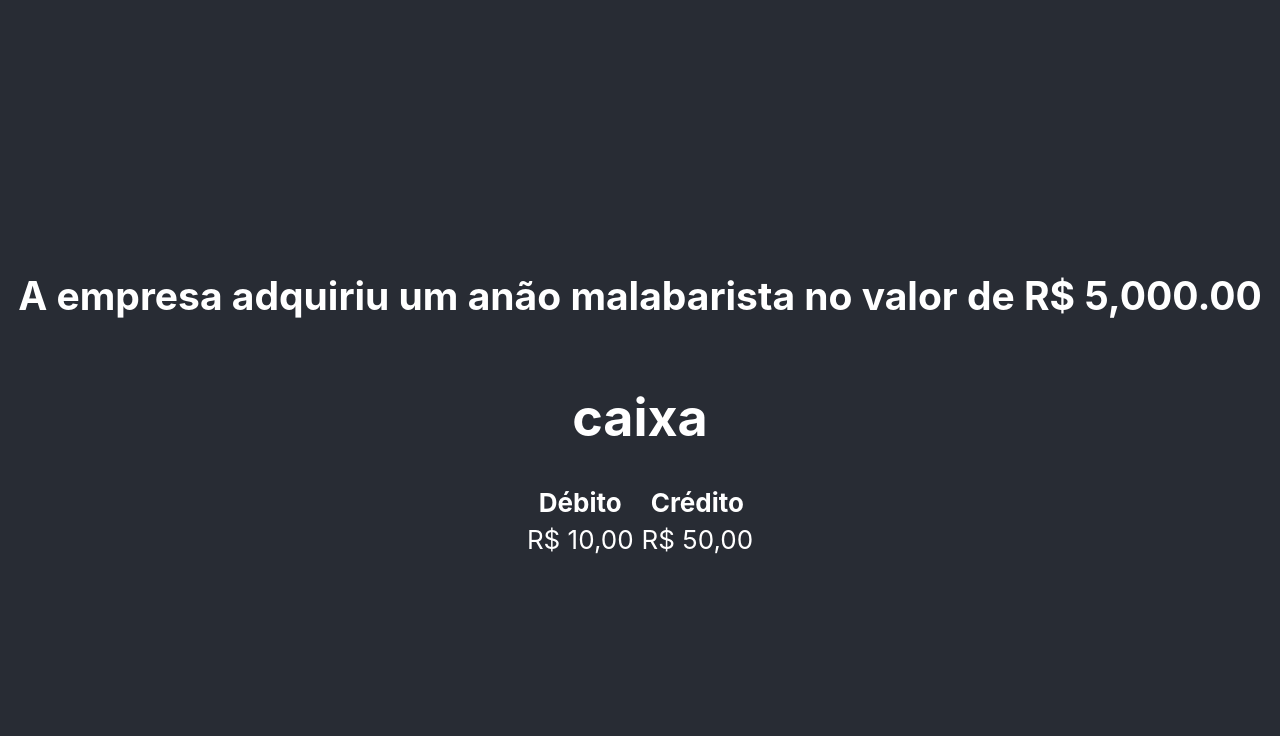
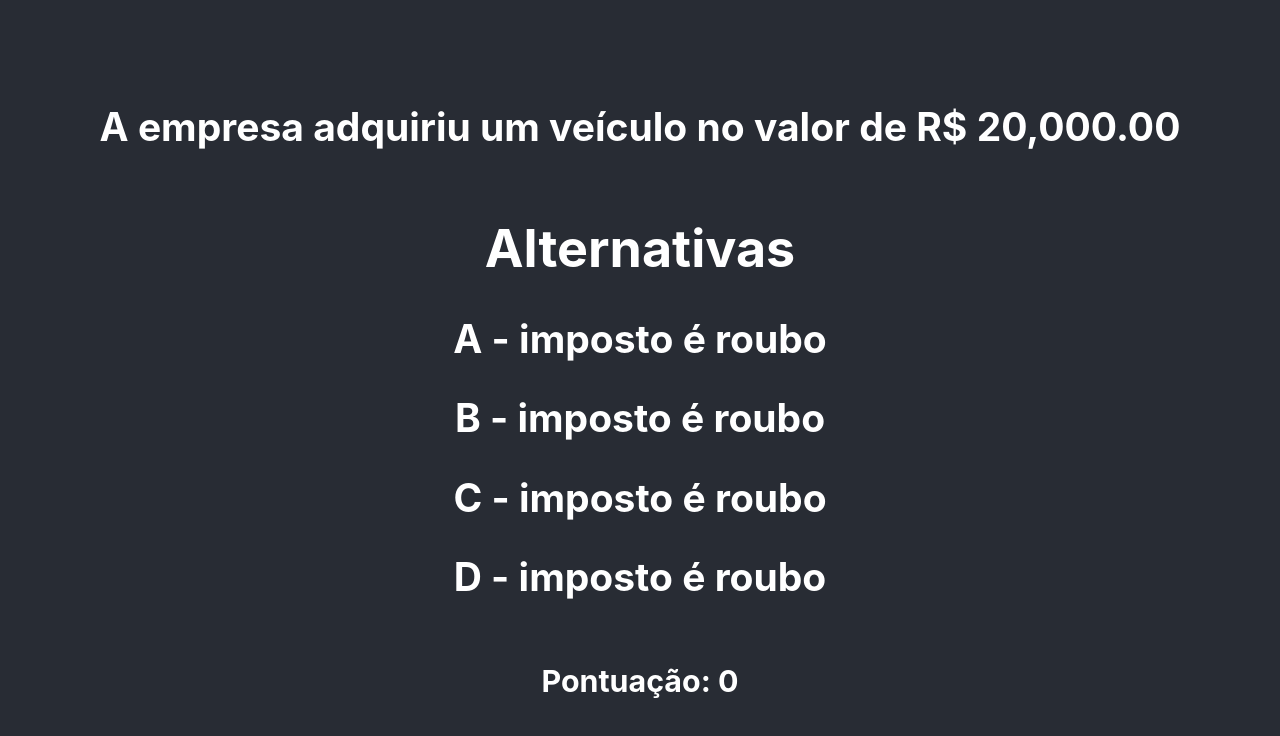
Before and after one commit to lucas-dolsan/razonetes, a React (Create React App) app: page / in a window 1280 px wide. Shown: the top 736 px of the page. Built offline with nearby package versions, Linux system fonts and the light colour scheme.

Commit message:
simplificação, possível versão final

```diff
--- a/src/App.js
+++ b/src/App.js
@@ -1,57 +1,108 @@
 import React, { Component } from 'react'
-
-import Caixa from './classes/razonete'
-import Pergunta from './classes/pergunta'
 import './App.css';
 
-const actionTypes = {
-  DEBITO: 'resposta/debito',
-  CREDITO: 'resposta/credito',
-}
+import Pergunta from './classes/pergunta'
+import RespostaForm from './classes/respostaForm';
 
-function _sum(array) {
-  return array.reduce((accumulator, total) => accumulator + total, 0)
+
+const alternativaTypes = {
+  A: 'resposta/A',
+  B: 'resposta/B',
+  C: 'resposta/C',
+  D: 'resposta/D',
 }
 
 export default class App extends Component {
   constructor(args) {
     super(args)
     this.state = {
-      debito: [10],
-      credito: [50],
-      indexPerguntaAtual: 1,
+      pontos: 0,
+      indexPerguntaAtual: 0,
       perguntas: [
         {
+          id: 1,
           texto: "A empresa adquiriu um veículo no valor de R$ 20,000.00 ",
-          valor: 200000,
-          respostaCorreta: actionTypes.CREDITO,
+          alternativas: [
+            { texto: 'A - imposto é roubo', opcao: alternativaTypes.A },
+            { texto: 'B - imposto é roubo', opcao: alternativaTypes.B },
+            { texto: 'C - imposto é roubo', opcao: alternativaTypes.C },
+            { texto: 'D - imposto é roubo', opcao: alternativaTypes.D },
+          ],
+          alternativaCorreta: alternativaTypes.A,
+          pontos: 10
         },
         {
+          id: 2,
           texto: "A empresa adquiriu um anão malabarista no valor de R$ 5,000.00 ",
-          valor: 5000,
-          respostaCorreta: actionTypes.CREDITO
+          alternativas: [
+            { texto: 'A - imposto é roubo', opcao: alternativaTypes.A },
+            { texto: 'B - imposto é roubo', opcao: alternativaTypes.B },
+            { texto: 'C - imposto é roubo', opcao: alternativaTypes.C },
+            { texto: 'D - imposto é roubo', opcao: alternativaTypes.D },
+          ],
+          alternativaCorreta: alternativaTypes.C,
+          pontos: 15
         },
         {
+          id: 3,
           texto: "A empresa foi assaltada, os assaltantes esvaziaram o caixa que continha R$ 1,500.00 ",
-          valor: 1500,
-          respostaCorreta: actionTypes.DEBITO
+          alternativas: [
+            { texto: 'A - imposto é roubo', opcao: alternativaTypes.A },
+            { texto: 'B - imposto é roubo', opcao: alternativaTypes.B },
+            { texto: 'C - imposto é roubo', opcao: alternativaTypes.C },
+            { texto: 'D - imposto é roubo', opcao: alternativaTypes.D },
+          ],
+          alternativaCorreta: alternativaTypes.D,
+          pontos: 20
+        },
+        {
+          id: 4,
+          texto: "A empresa adquiriu um veículo no valor de R$ 20,000.00 ",
+          alternativas: [
+            { texto: 'A - imposto é roubo', opcao: alternativaTypes.A },
+            { texto: 'B - imposto é roubo', opcao: alternativaTypes.B },
+            { texto: 'C - imposto é roubo', opcao: alternativaTypes.C },
+            { texto: 'D - imposto é roubo', opcao: alternativaTypes.D },
+          ],
+          alternativaCorreta: alternativaTypes.A,
+          pontos: 10
+        },
+        {
+          id: 5,
+          texto: "A empresa adquiriu um anão malabarista no valor de R$ 5,000.00 ",
+          alternativas: [
+            { texto: 'A - imposto é roubo', opcao: alternativaTypes.A },
+            { texto: 'B - imposto é roubo', opcao: alternativaTypes.B },
+            { texto: 'C - imposto é roubo', opcao: alternativaTypes.C },
+            { texto: 'D - imposto é roubo', opcao: alternativaTypes.D },
+          ],
+          alternativaCorreta: alternativaTypes.C,
+          pontos: 15
+        },
+        {
+          id: 6,
+          texto: "A empresa foi assaltada, os assaltantes esvaziaram o caixa que continha R$ 1,500.00 ",
+          alternativas: [
+            { texto: 'A - imposto é roubo', opcao: alternativaTypes.A },
+            { texto: 'B - imposto é roubo', opcao: alternativaTypes.B },
+            { texto: 'C - imposto é roubo', opcao: alternativaTypes.C },
+            { texto: 'D - imposto é roubo', opcao: alternativaTypes.D },
+          ],
+          alternativaCorreta: alternativaTypes.D,
+          pontos: 20
         },
       ],
     }
   }
 
 
-  debitar(valor) {
+  pontuar(valor) {
     this.setState(prevState => {
-      return { debito: [...prevState.debito, valor] }
+      return { pontos: prevState.pontos + valor }
     })
   }
 
-  creditar(valor) {
-    this.setState(prevState => {
-      return { credito: [...prevState.credito, valor] }
-    })
-  }
+
 
   avancarPergunta() {
     if (this.state.indexPerguntaAtual !== this.state.perguntas.length - 1) {
@@ -63,18 +114,14 @@ export default class App extends Component {
     }
   }
 
-  retornarPergunta() {
-    this.setState(prevState => {
-      if (this.state.indexPerguntaAtual > 0) {
-        return { indexPerguntaAtual: prevState.indexPerguntaAtual - 1 }
-      } else {
-        alert('não viaja, não da de voltar mais')
-      }
-    })
-  }
-
-  responder(valor) {
-
+  responder(perguntaAtual, alternativa) {
+    if (perguntaAtual.alternativaCorreta === alternativa) {
+      this.pontuar(perguntaAtual.pontos)
+      alert('acertou')
+    } else {
+      alert('errou')
+    }
+    this.avancarPergunta()
   }
 
   render() {
@@ -83,19 +130,11 @@ export default class App extends Component {
       <div className="App">
         <header className="App-header">
           <Pergunta texto={perguntaAtual.texto} />
-          <Caixa
-            nome={'caixa'}
-            debito={this.state.debito}
-            credito={this.state.credito}
-            onClickDebito={() => {
-              this.debitar(perguntaAtual.valor)
-              this.avancarPergunta()
-            }}
-            onClickCredito={() => {
-              this.creditar(perguntaAtual.valor)
-              this.avancarPergunta()
-            }}
+          <RespostaForm
+            alternativas={perguntaAtual.alternativas}
+            onClick={alternativa => this.responder(perguntaAtual, alternativa)}
           />
+          <h3>Pontuação: {this.state.pontos}</h3>
         </header>
       </div>
     )
--- /dev/null
+++ b/src/classes/respostaForm.js
@@ -0,0 +1,18 @@
+import React, { PureComponent } from 'react'
+import '../App.css';
+
+export default class respostaForm extends PureComponent {
+
+    renderAlternativa({ texto, opcao }) {
+        return <h2 onClick={() => this.props.onClick(opcao)}>{texto}</h2>
+    }
+
+    render() {
+        return (
+            <div>
+                <h1>Alternativas</h1>
+                {this.props.alternativas.map(alternativa => this.renderAlternativa(alternativa))}
+            </div>
+        )
+    }
+}
```
